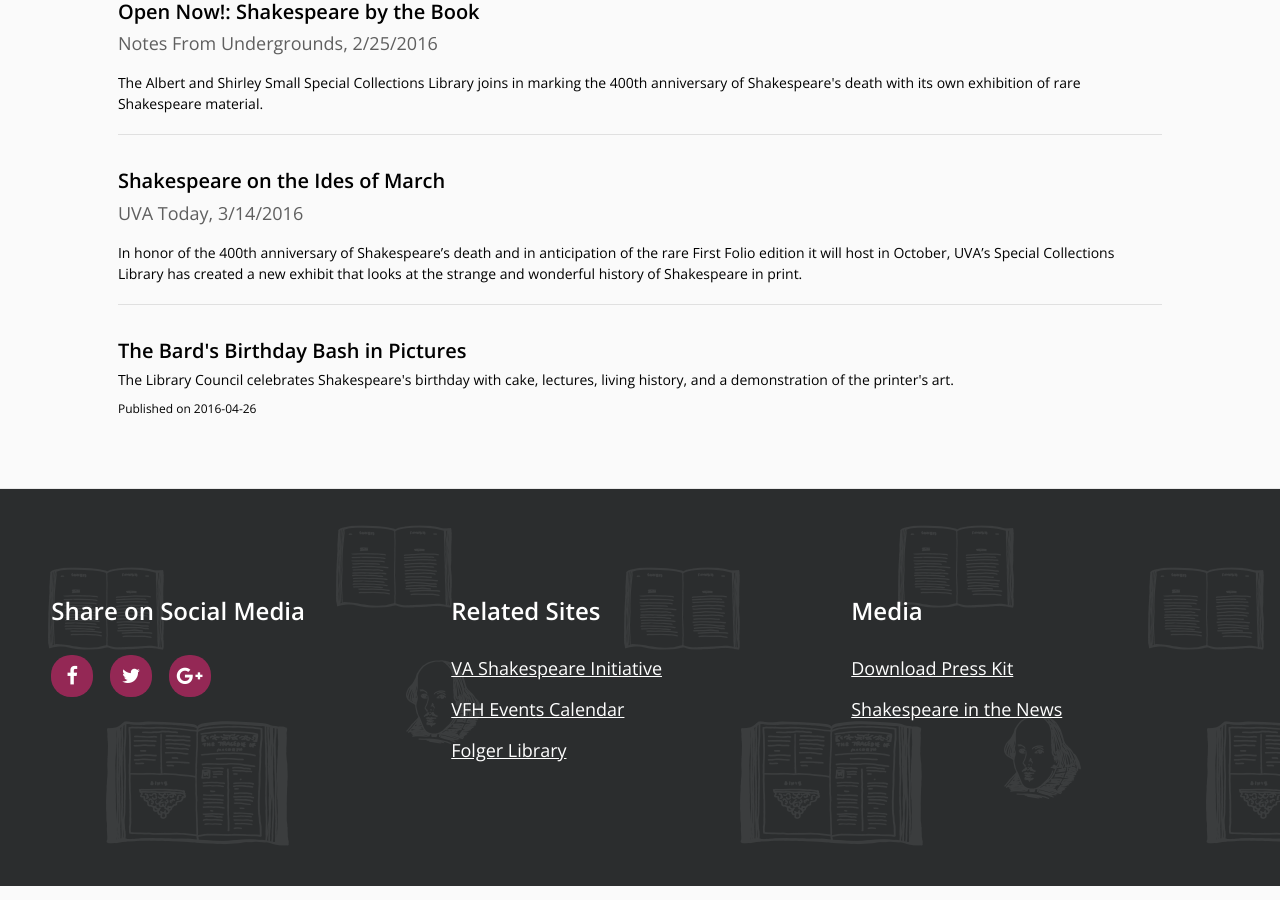
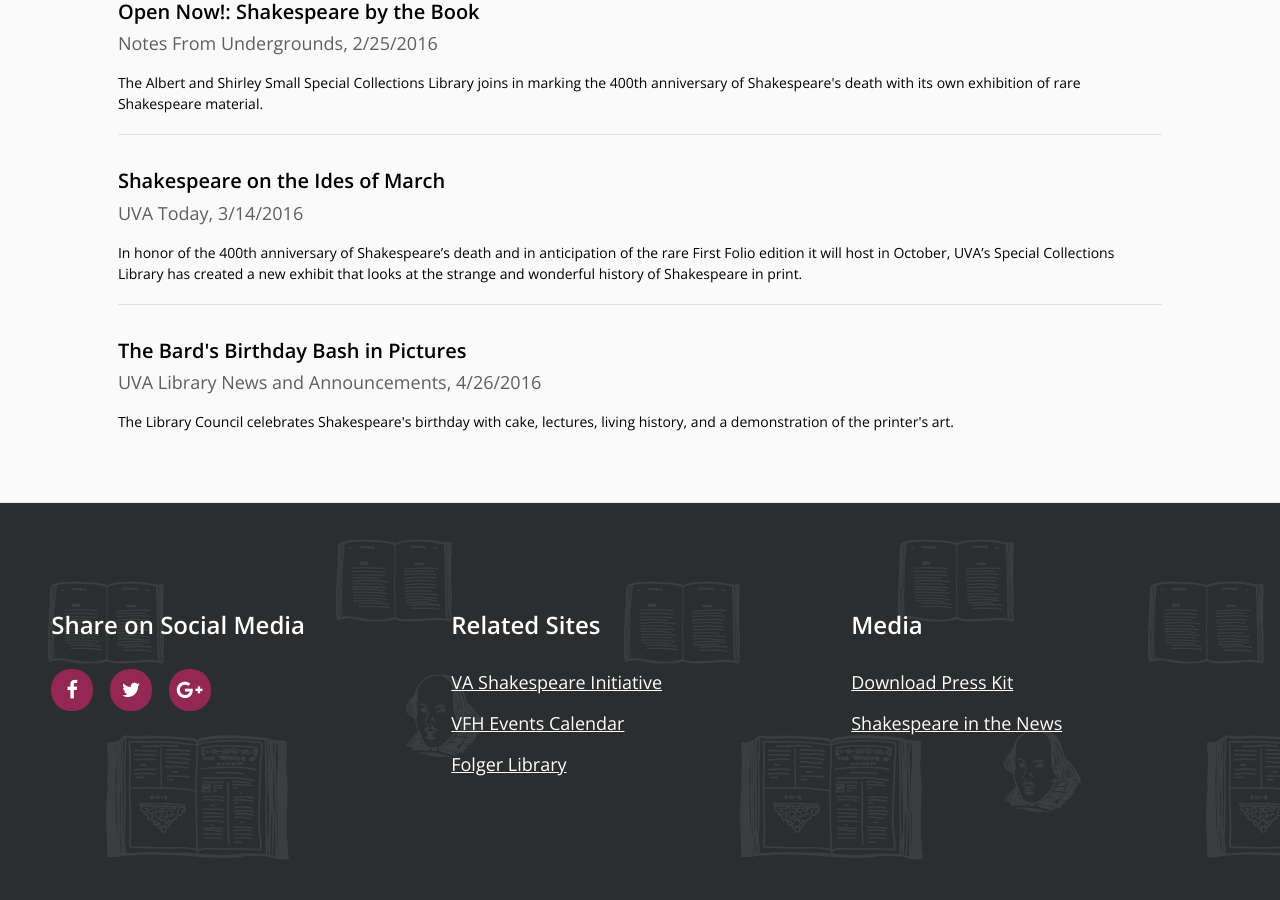
Before and after one commit to uvalib/shakespeare, a Jekyll site: the page built from news.html, in a window 1280 px wide and 900 px high, scrolled down 590 px. Built offline with Jekyll 4.4.1, drawn with Linux system fonts in a browser that asks for light colours; nearby versions of some CDN libraries.

Commit message:
Update 2016-04-26-the-bards-birthday-bash-in-pictures.html

```diff
--- a/_news/2016-04-26-the-bards-birthday-bash-in-pictures.html
+++ b/_news/2016-04-26-the-bards-birthday-bash-in-pictures.html
@@ -1,7 +1,7 @@
 ---
 title: "The Bard's Birthday Bash in Pictures"
 link: "http://news.library.virginia.edu/2016/04/26/the-bards-birthday-bash-in-pictures/"
-subtitle: ""
+subtitle: "UVA Library News and Announcements, 4/26/2016"
 copy: "The Library Council celebrates Shakespeare's birthday with cake, lectures, living history, and a demonstration of the printer's art."
-published_date: "2016-04-26"
+published_date: ""
 ---
```
